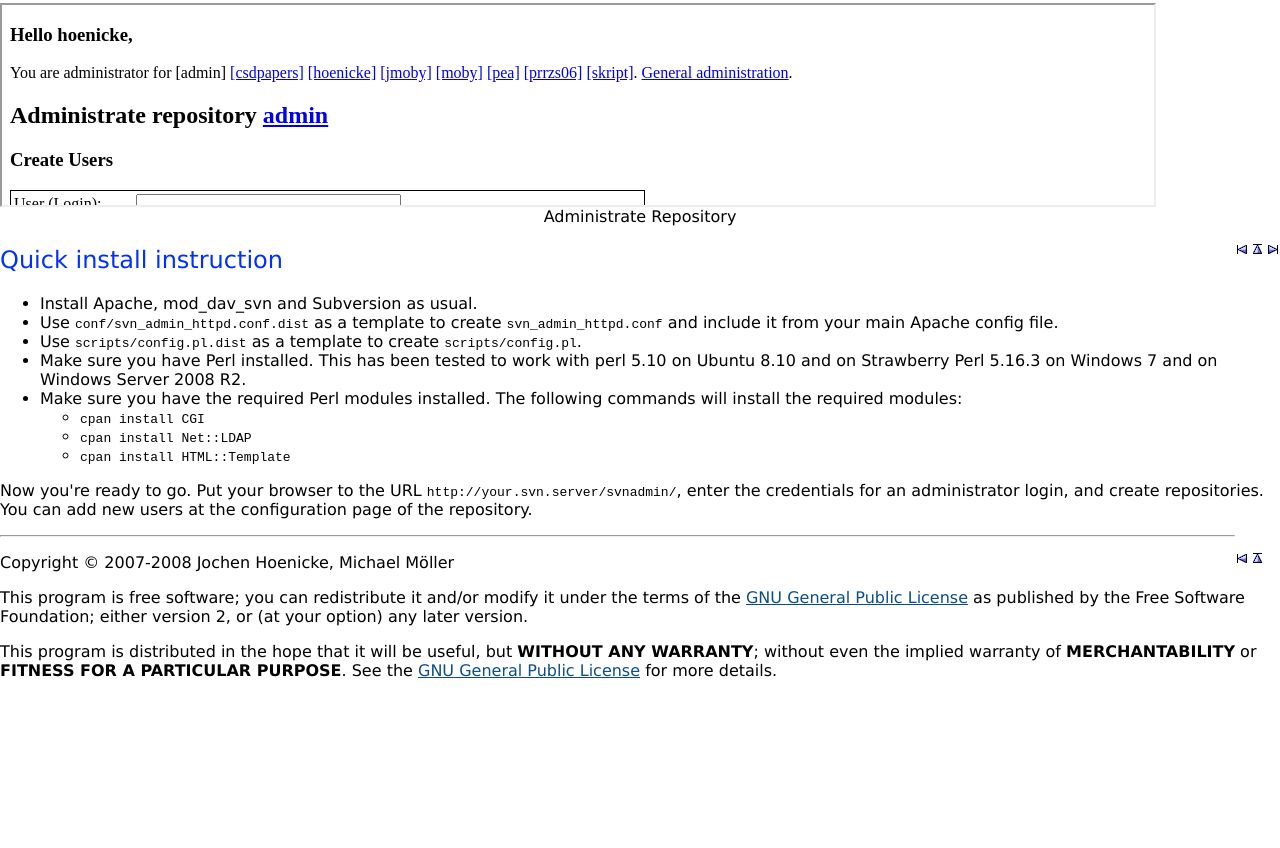
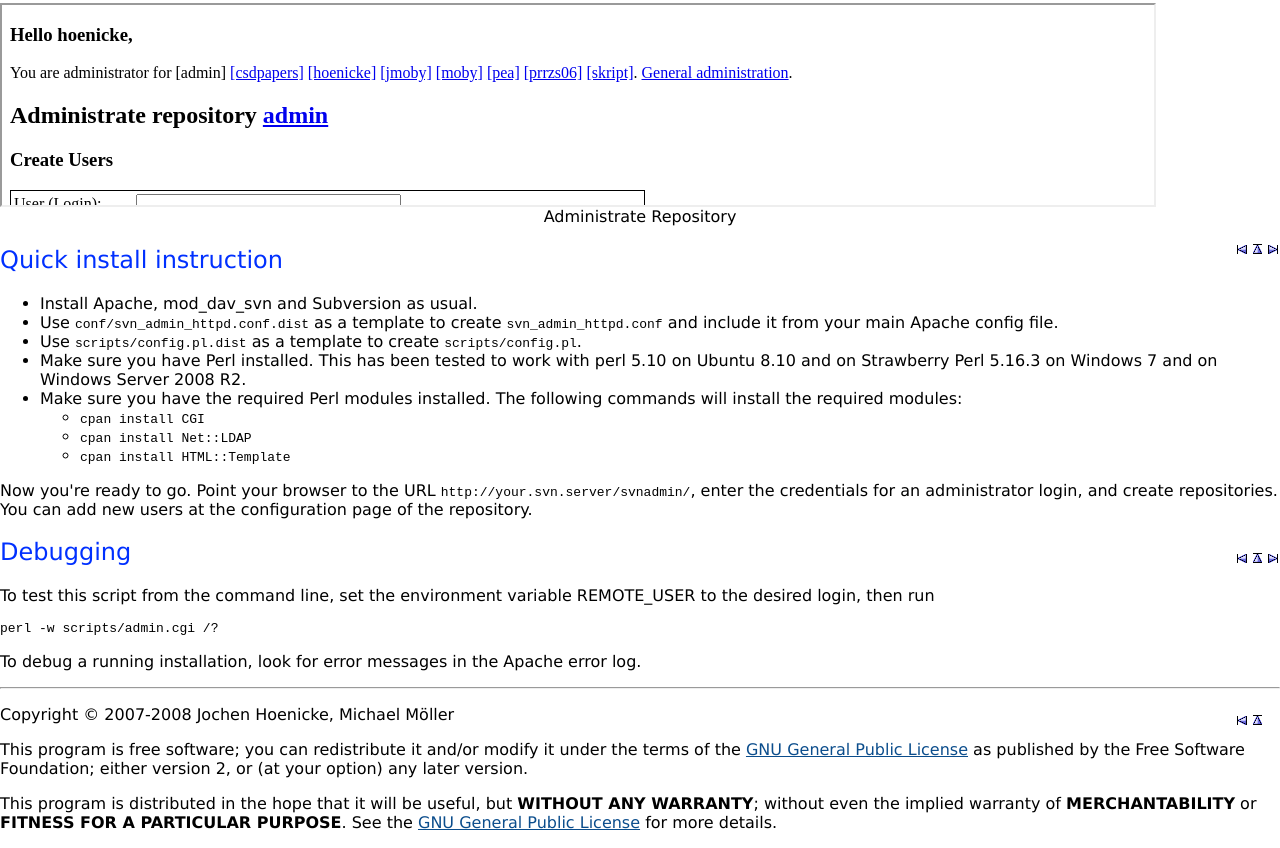
Before and after one commit to rulefinancial/svnadmin, a plain HTML site: page doc/index.html in a window 1280 px wide. Shown: the part 758-1606 px from the top of the page. Before the commit the page ends 1454 px from the top, so only its background shows below. Drawn offline with Linux system fonts and the light colour scheme.

Commit message:
Issue #20: Add basic developer documentation.

```diff
--- a/doc/index.html
+++ b/doc/index.html
@@ -62,16 +62,25 @@ functionality.</p>
   </ul>
 </p>
 <p>
-Now you're ready to go.  Put your browser to the URL
+Now you're ready to go.  Point your browser to the URL
 <code>http://your.svn.server/svnadmin/</code>, enter the
 credentials for an administrator login, and create repositories.
 You can add new users at the configuration page of the repository.
 </p>
+<a href="#sec-5" class="noprint"><img src="img/gonext.gif" alt="go next" class="secnav" title="go next" height="15" width="15"></a>
+<a href="#up" class="noprint"><img src="img/gotop.gif" alt="top of page" class="secnav" title="top of page" height="15" width="15"></a>
+<a href="#sec-3" class="noprint"><img src="img/goback.gif" alt="go back" class="secnav" title="go back" height="15" width="15"></a>
+  <h2><a name="sec-4"></a>Debugging</h2>
+  <p>To test this script from the command line, set the environment variable REMOTE_USER to the desired login, then run</p>
+  <code>
+    perl -w scripts/admin.cgi /?
+  </code>
+  <p>To debug a running installation, look for error messages in the Apache error log.</p>
+<hr/>
             <img src="img/nogo.gif" alt=" " class="secnav" height="15" width="15">
 <a href="#up" class="noprint"><img src="img/gotop.gif" alt="top of page" class="secnav" title="top of page" height="15" width="15"></a>
-<a href="#sec-3" class="noprint"><img src="img/goback.gif" alt="go back" class="secnav" title="go back" height="15" width="15"></a>
-<hr/>
-<p>Copyright &copy; 2007-2008 Jochen Hoenicke, Michael M&ouml;ller</p>
+<a href="#sec-4" class="noprint"><img src="img/goback.gif" alt="go back" class="secnav" title="go back" height="15" width="15"></a>
+<a name="sec-5"></a><p>Copyright &copy; 2007-2008 Jochen Hoenicke, Michael M&ouml;ller</p>
 <p> This program is free software; you can redistribute it and/or
 modify it under the terms of the <a href="http://www.gnu.org/licenses/gpl.html">GNU General Public
 License</a> as published by the Free Software Foundation; either
```
